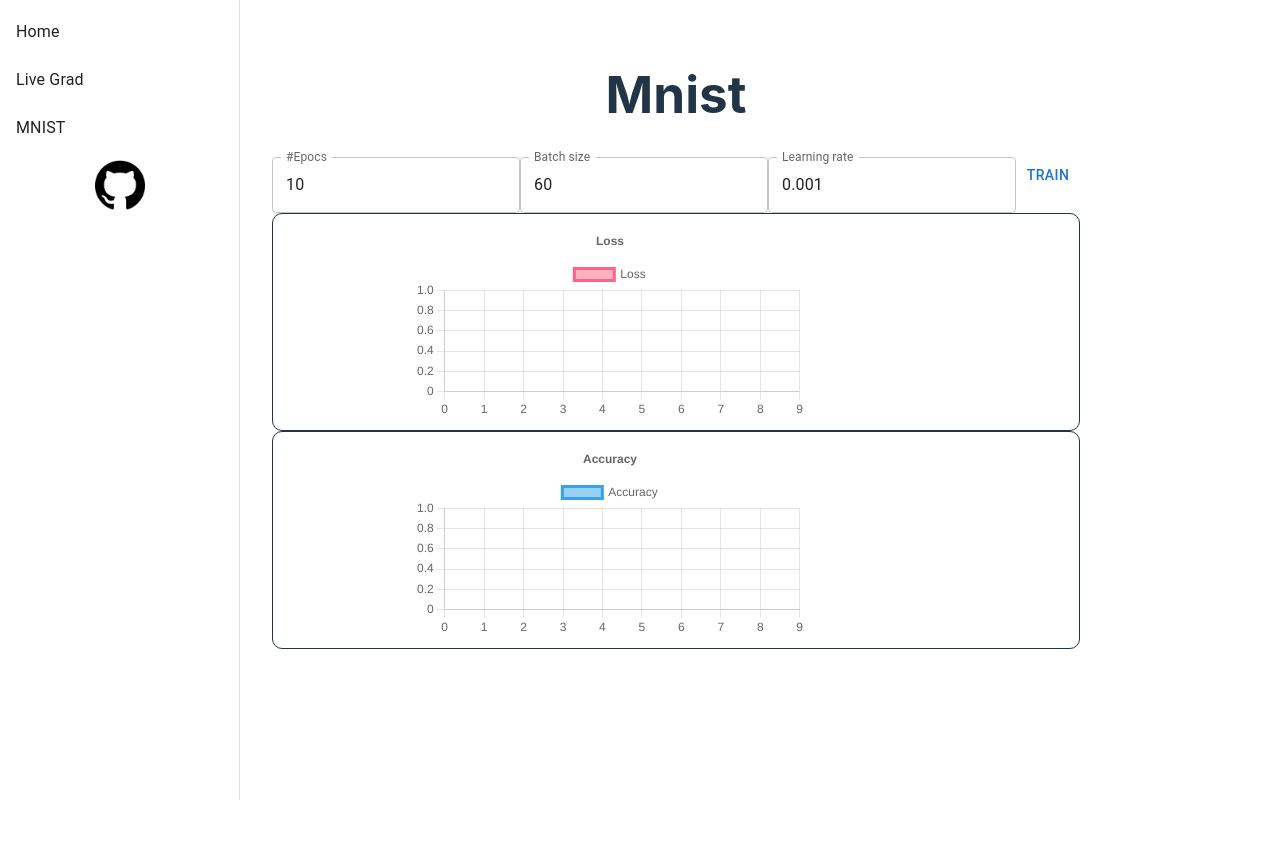
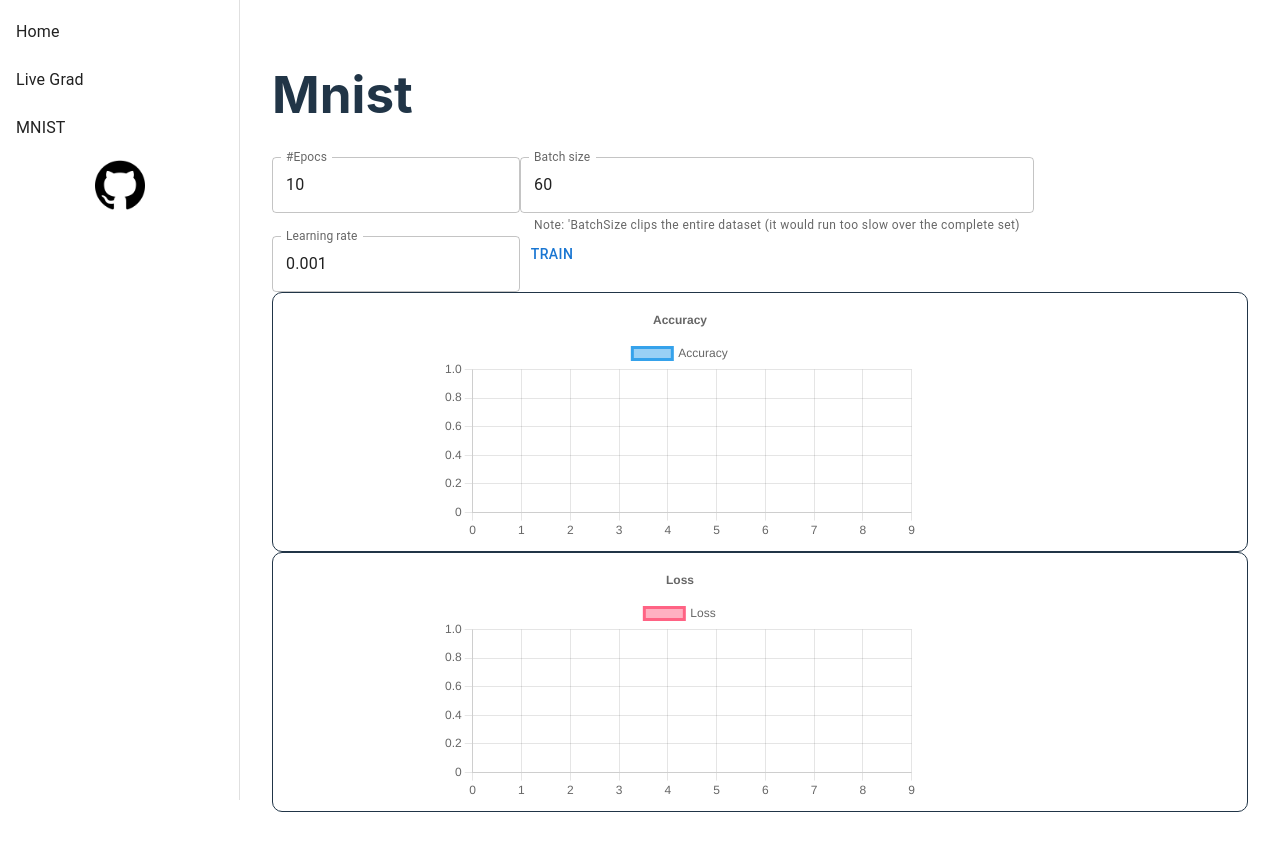
Before and after one commit to Nossonhuebner/scratchy-grad, a React (Vite) app: page /#/mnist in a window 1280 px wide. Before the commit the page ends 800 px from the top, so only its background shows below. Built offline with nearby package versions, Linux system fonts and the light colour scheme.

Commit message:
Import readme, update train/test positions

```diff
--- a/package.json
+++ b/package.json
@@ -21,6 +21,7 @@
     "react-chartjs-2": "^5.2.0",
     "react-dom": "^18.2.0",
     "react-draggable": "^4.4.6",
+    "react-markdown": "^9.0.1",
     "react-router-dom": "^6.17.0",
     "react-xarrows": "^2.0.2"
   },
@@ -29,11 +30,12 @@
     "@types/react-dom": "^18.2.7",
     "@typescript-eslint/eslint-plugin": "^6.0.0",
     "@typescript-eslint/parser": "^6.0.0",
-    "@vitejs/plugin-react": "^4.0.3",
+    "@vitejs/plugin-react": "^4.2.1",
     "eslint": "^8.45.0",
     "eslint-plugin-react-hooks": "^4.6.0",
     "eslint-plugin-react-refresh": "^0.4.3",
     "typescript": "^5.0.2",
-    "vite": "^4.4.5"
+    "vite": "^4.4.5",
+    "vite-plugin-md": "^0.22.5"
   }
 }
--- a/src/App.css
+++ b/src/App.css
@@ -1,7 +1,6 @@
 #root {
   /* max-width: 1280px; */
   padding: 2rem;
-  text-align: center;
 }
 
 @media (prefers-reduced-motion: no-preference) {
--- a/src/Home.tsx
+++ b/src/Home.tsx
@@ -1,10 +1,11 @@
 import React from 'react';
+import ReactMarkdown from 'react-markdown';
+import readme from '../README.md';
 
 const HomePage: React.FC = () => {
+  // console.log(readme)
   return (
-    <div>
-      <h1>Home Page</h1>
-    </div>
+    <ReactMarkdown children={readme} />
   );
 };
 
--- a/src/components/mnist/mnist.tsx
+++ b/src/components/mnist/mnist.tsx
@@ -44,23 +44,24 @@ function Mnist() {
         <div>
             <h1>Mnist</h1>
             <TextField label="#Epocs" variant="outlined" type="number" value={epocs} onChange={(e) => setEpocs(parseInt(e.currentTarget.value))} />
-            <TextField label="Batch size" variant="outlined" type="number" value={batchSize} onChange={(e) => setBatchSize(parseInt(e.currentTarget.value))} />
+            <TextField helperText="Note: 'BatchSize clips the entire dataset (it would run too slow over the complete set)" label="Batch size" variant="outlined" type="number" value={batchSize} onChange={(e) => setBatchSize(parseInt(e.currentTarget.value))} />
             <TextField label="Learning rate" variant="outlined" type="number" value={lr} onChange={(e) => setLr(parseFloat(e.currentTarget.value))} />
             <Button onClick={() => setStepCount(0)}>Train</Button>
+
+            <Stack direction="row" className="resultsContainer">
+                <Chart data={accuracy} label="Accuracy" color="def not red lol" />
+                <div style={{display: 'flex', flexWrap: 'wrap', alignItems: 'center'}}>
+                    {dataset?.test.map(testItem => (
+                        <DigitPreview key={testItem.id} item={testItem} />
+                    ))}
+                </div>
+            </Stack>
 
             <Stack direction="row" className="resultsContainer">
                 <Chart data={loss} label="Loss" color="red" />
                 <div style={{display: 'flex', flexWrap: 'wrap', alignItems: 'center'}}>
                     {dataset?.training.map(trainItem => (
                         <DigitPreview key={trainItem.id}  item={trainItem} />
-                    ))}
-                </div>
-            </Stack>
-            <Stack direction="row" className="resultsContainer">
-                <Chart data={accuracy} label="Accuracy" color="def not red lol" />
-                <div style={{display: 'flex', flexWrap: 'wrap', alignItems: 'center'}}>
-                    {dataset?.test.map(testItem => (
-                        <DigitPreview key={testItem.id} item={testItem} />
                     ))}
                 </div>
             </Stack>
--- /dev/null
+++ b/src/declarations.d.ts
@@ -0,0 +1 @@
+declare module "*.md";
--- a/tsconfig.json
+++ b/tsconfig.json
@@ -20,6 +20,6 @@
     "noUnusedParameters": true,
     "noFallthroughCasesInSwitch": true
   },
-  "include": ["src", "mnist.d.ts"],
+  "include": ["src", "mnist.d.ts", "src/declarations.d.ts"],
   "references": [{ "path": "./tsconfig.node.json" }]
 }
--- a/vite.config.ts
+++ b/vite.config.ts
@@ -3,6 +3,15 @@ import react from '@vitejs/plugin-react'
 
 // https://vitejs.dev/config/
 export default defineConfig({
-  plugins: [react()],
-  base: '/scratchy-grad/'
+  plugins: [react(), {
+    name: "markdown-loader",
+    transform(code, id) {
+      if (id.slice(-3) === ".md") {
+        // For .md files, get the raw content
+        return `export default ${JSON.stringify(code)};`;
+      }
+    }
+  }],
+  base: '/scratchy-grad/',
+  // assetsInclude: ['**/*.md']
 })
```
Also changed, not shown: 1 other file (tests, documents, lock files or other folders).
